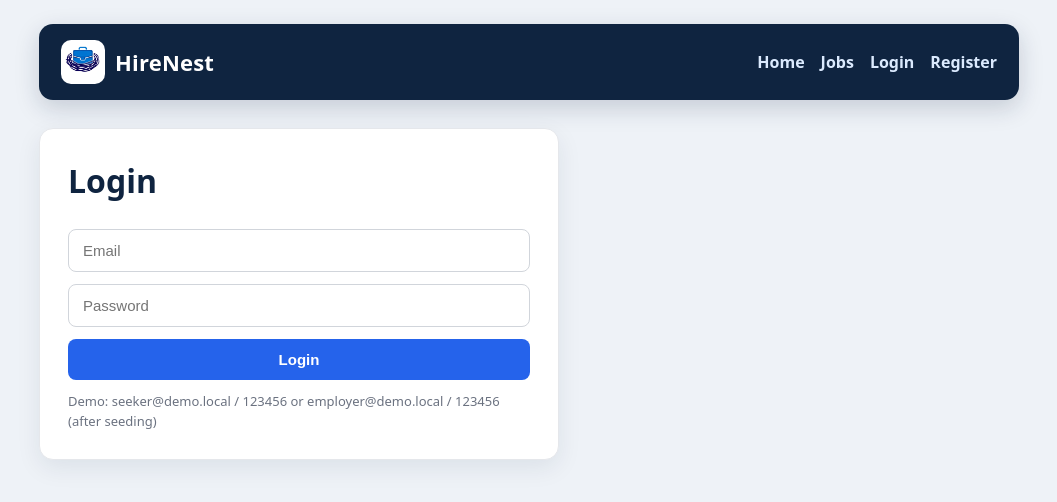
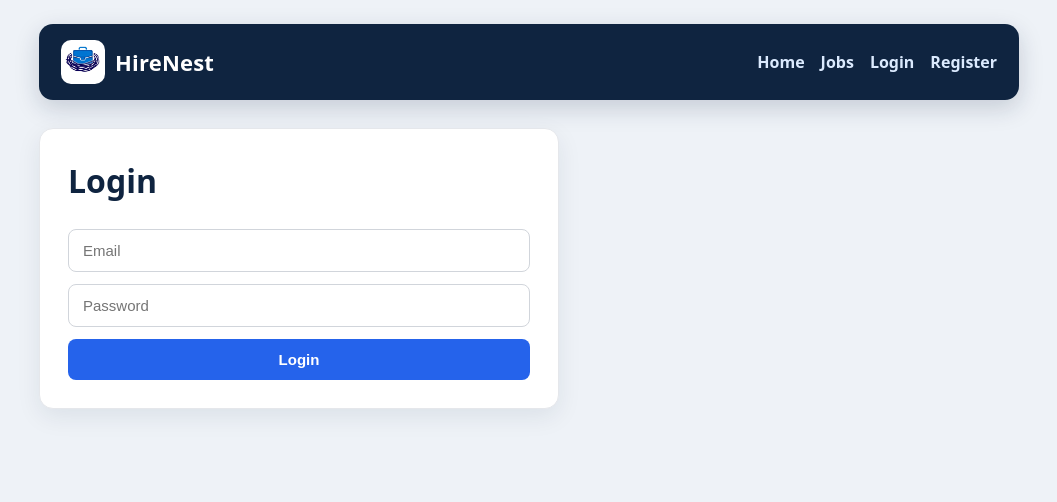
Before and after one commit to minog9959-png/HireNest-Job-Portal, a React (Vite) app in the folder frontend/: page /login in a window 1280 px wide. Shown: the top 502 px of the page, without its empty margins (111-1168 px from the left). Built offline with nearby package versions, Linux system fonts and the light colour scheme; no server answers.

Commit message:
Remove demo login hint from Login page

```diff
--- a/frontend/src/pages/Login.jsx
+++ b/frontend/src/pages/Login.jsx
@@ -27,7 +27,6 @@ export default function Login() {
       <input type="password" required placeholder="Password" value={password} onChange={(e) => setPassword(e.target.value)} />
       <button>Login</button>
       {error && <Alert type="error">{error}</Alert>}
-      <p className="hint">Demo: seeker@demo.local / 123456 or employer@demo.local / 123456 (after seeding)</p>
     </form>
   );
 }
```
